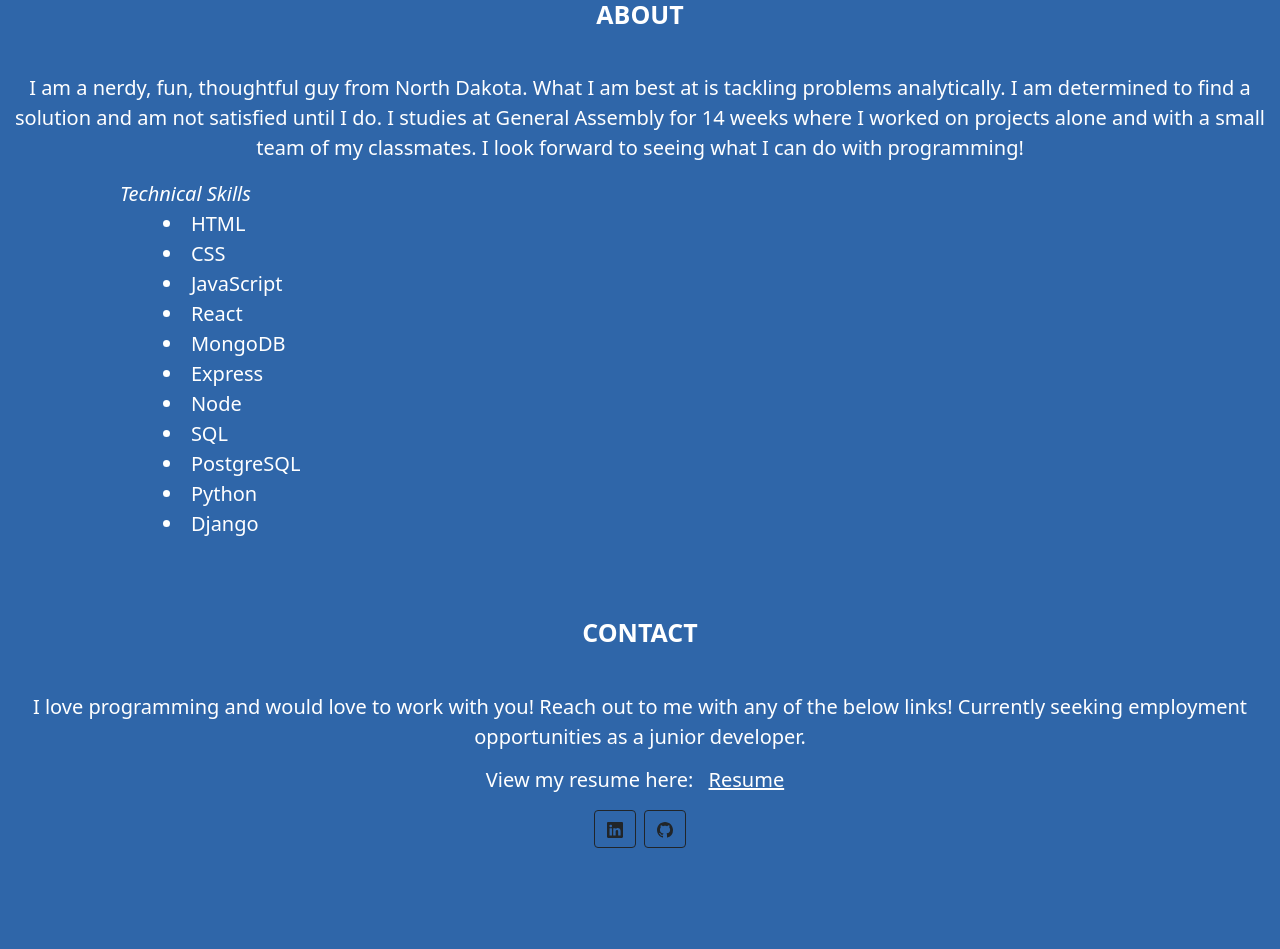
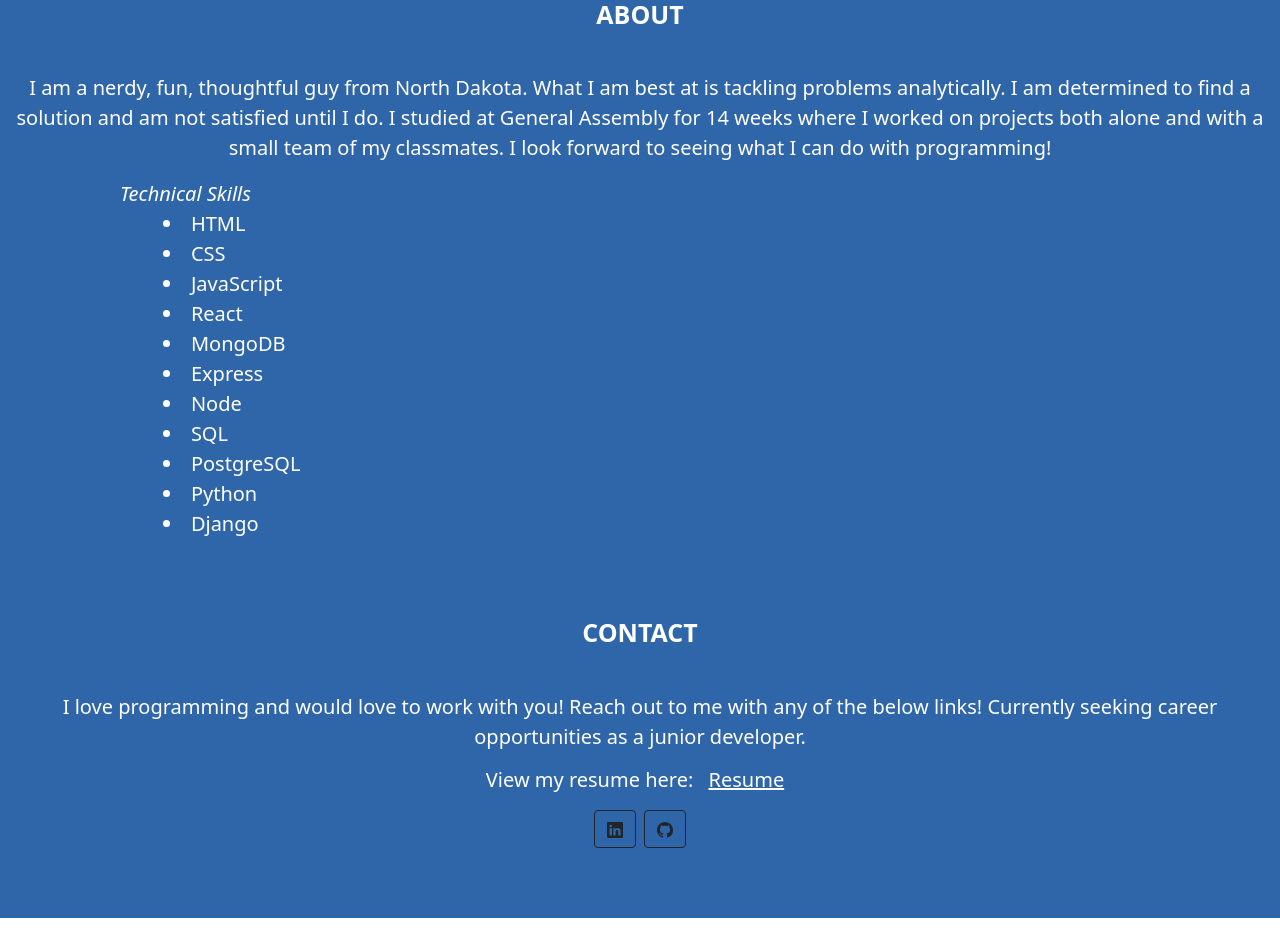
Before and after one commit to Scotty1990/Scotty1990, a React (Create React App) app: page / in a window 1280 px wide. Shown: the part 984-1933 px from the top of the page. After the commit the page ends 1902 px from the top, so only its background shows below. Built offline with nearby package versions, Linux system fonts and the light colour scheme.

Commit message:
fixed spelling and added bottom div

```diff
--- a/src/App.js
+++ b/src/App.js
@@ -1,4 +1,4 @@
-import React, { useState } from 'react';
+import React, { useState, useEffect } from 'react';
 import './App.css';
 import 'bootstrap/dist/css/bootstrap.min.css';
 import { Modal } from 'react-bootstrap';
@@ -19,6 +19,10 @@ function App() {
   const handleCloseLibraryDatabase = () => setShowLibraryDatabase(false)
   const handleCloseSuperHeroDatabase = () => setShowSuperHeroDatabase(false)
   const handleShowSuperHeroDatabase = () => setShowSuperHeroDatabase(true)
+
+  useEffect(() => {
+    document.title = "Scott MacLeod"
+  })
 
   return (
     <div className="App">
@@ -130,8 +134,8 @@ function App() {
         <p id='about-me' className="about-me">
           I am a nerdy, fun, thoughtful guy from North Dakota. What I am
           best at is tackling problems analytically. I am determined to find
-          a solution and am not satisfied until I do. I studies at General Assembly
-          for 14 weeks where I worked on projects alone and with a small team
+          a solution and am not satisfied until I do. I studied at General Assembly
+          for 14 weeks where I worked on projects both alone and with a small team
           of my classmates. I look forward to seeing what I can do with programming!
         </p>
         <div>
@@ -159,7 +163,7 @@ function App() {
       <div id="contact">
         <div className="padding-section"></div>
         <p className='titles'>CONTACT</p>
-        <p id='contact-paragraph' className='about-me'>I love programming and would love to work with you! Reach out to me with any of the below links! Currently seeking employment opportunities as a junior developer.</p>
+        <p id='contact-paragraph' className='about-me'>I love programming and would love to work with you! Reach out to me with any of the below links! Currently seeking career opportunities as a junior developer.</p>
         <h5 id="resume-line">View my resume here: <a id='resume-tag' target="_blank" href="https://docs.google.com/document/d/18o3JiEmESxsq8K9UFpj5rSiEIjnPeBYE/edit?usp=sharing&ouid=110742230443125215815&rtpof=true&sd=true">Resume</a></h5>
         <a class='btn btn-outline-dark btn-social mx-1' target="_blank" href="www.linkedin.com/in/scottmacleod1990">
           <svg xmlns="http://www.w3.org/2000/svg" width="16" height="16" fill="currentColor" class="bi bi-linkedin" viewBox="0 0 16 16">
@@ -172,9 +176,7 @@ function App() {
           </svg>
         </a>
       </div>
-      <div className='test'>
-
-      </div>
+      <div id='bottom'></div>
     </div>
   );
 }
--- a/src/index.css
+++ b/src/index.css
@@ -10,6 +10,19 @@ body {
 
 .App {
   background-color: #2F66A9;
+}
+
+@media screen and (max-width: 540px) {
+  .view {
+      width: 400px;
+      position: absolute;
+  }
+}
+
+@media screen and (min-width: 540px) and (max-width: 780px) {
+  .view {
+      width: 600px;
+  }
 }
 
 code {
@@ -193,3 +206,7 @@ ul {
 #resume-tag {
   color: white;
 }
+
+#bottom {
+  height: 60px;
+}
```
